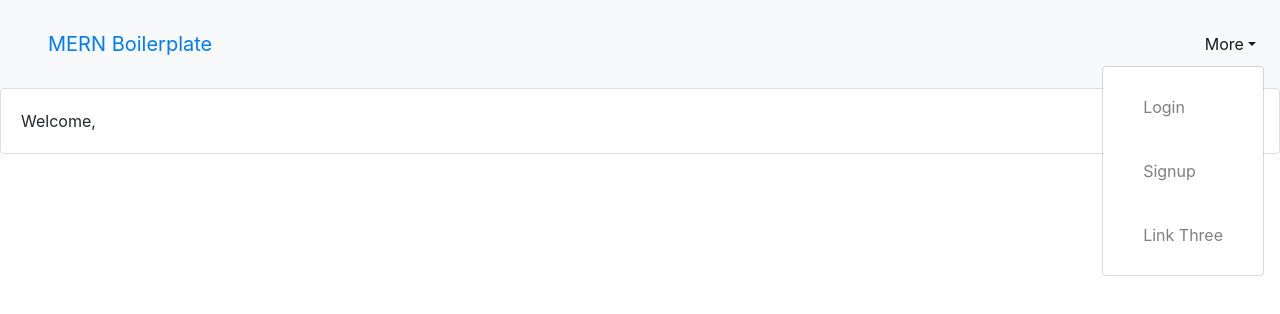
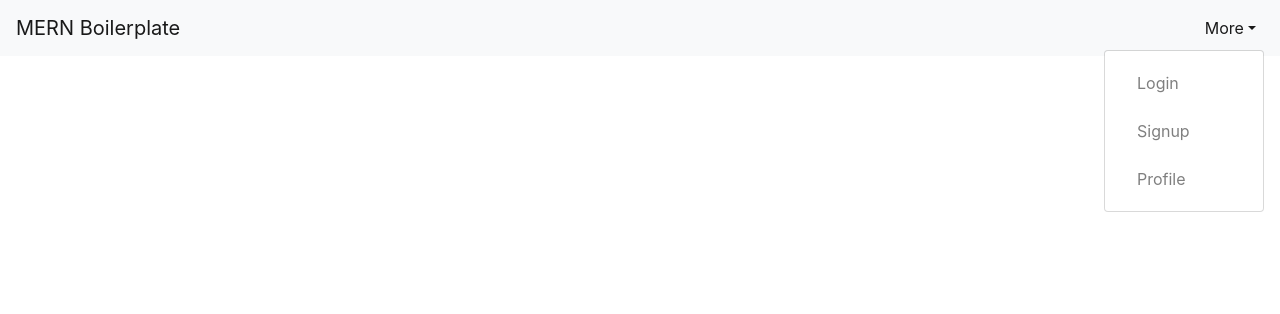
Before and after one commit to medricr/MERN-Boilerplate, a React (Create React App) app in the folder client/: page /profile in a window 1280 px wide. Both pictures are taken after a click on the link "More". Shown: the top 314 px of the page. Built offline with nearby package versions, Linux system fonts and the light colour scheme.

Commit message:
fixed errors in link nesting in Navbar.js

```diff
--- a/client/src/App.js
+++ b/client/src/App.js
@@ -62,6 +62,7 @@ class App extends React.Component {
 		}).then((result)=> {
 			console.log(result)
 			console.log("leaving login");
+			console.log(result.data);
 			this.setState({isLoggedIn: true, currentUser: result.data})
 		})
 	}
@@ -74,13 +75,13 @@ class App extends React.Component {
 		})
 	}
 
-	getAllUsers = () => {
-		API.getAllUsers()
-			.then((result => {
-				console.log(result.data);
-				this.setState({allUsers: result.data})
-			}))
-	}
+	// getAllUsers = () => {
+	// 	API.getAllUsers()
+	// 		.then((result => {
+	// 			console.log(result.data);
+	// 			this.setState({allUsers: result.data})
+	// 		}))
+	// }
 
 
 	render() {
@@ -108,7 +109,7 @@ class App extends React.Component {
 							registerUser={this.registerUser}
 						/>}
 					/>
-					<Route exact path='/profile' render={(props) => <UserProfile handleInputChange={this.handleInputChange}  />} />
+					<Route exact path='/profile' render={(props) => <UserProfile handleInputChange={this.handleInputChange}  currentUser={this.state.currentUser} noteList={this.state.currentUser.notes}/>} />
 				</Switch>
 			</Router>
 		)
--- a/client/src/components/NavBar/index.js
+++ b/client/src/components/NavBar/index.js
@@ -1,13 +1,9 @@
 import React from 'react';
-import { Navbar, Nav, NavItem, NavLink, NavbarBrand, Collapse, NavbarToggler, UncontrolledDropdown, DropdownToggle, DropdownMenu, DropdownItem } from 'reactstrap';
+import { Navbar, Nav, NavLink, NavbarBrand, Collapse, NavbarToggler, UncontrolledDropdown, DropdownToggle, DropdownMenu, DropdownItem } from 'reactstrap';
 import { Link } from 'react-router-dom';
 
 
 class NavBar extends React.Component {
-
-	constructor(props){
-		super(props);
-	}
 
 	state = {
 		isOpen: false
@@ -22,24 +18,14 @@ class NavBar extends React.Component {
 			<div>
 				<Navbar color="light" light expand="md" className="navbar-static-top">
 					{!this.props.userStatus ?
-						// <NavbarBrand className="nav-link" href="/">MERN Boilerplate</NavbarBrand>
-						<NavbarBrand>
-							<NavLink>
-								<Link className="nav-link" to='/'>
-									MERN Boilerplate
-								</Link>
-							</NavLink>
+						<NavbarBrand tag={Link} to='/'>
+							MERN Boilerplate
 						</NavbarBrand>
 
 						:
 
-						// <NavbarBrand className="nav-link" href='/'>MERN Boilerplate || Welcome: {this.props.currentUser.username} </NavbarBrand>
-						<NavbarBrand>
-							<NavLink>
-								<Link className='nav-link' to='/'>
-									MERN Boilerplate || Welcome: {this.props.currentUser.username}
-								</Link>
-							</NavLink>
+						<NavbarBrand tag={Link} to='/'>
+							MERN Boilerplate || Welcome: {this.props.currentUser.username}
 						</NavbarBrand>
 					}
 					<NavbarToggler onClick={this.toggle} />
@@ -51,26 +37,18 @@ class NavBar extends React.Component {
 							</DropdownToggle>
 								<DropdownMenu right>
 									<DropdownItem>
-										<NavLink>
-											<Link className="nav-link" to='/login'>Login</Link>
-										</NavLink>
+										<Link className="nav-link" to='/login'>Login</Link>
 									</DropdownItem>
 									<DropdownItem>
-										<NavLink>
-											<Link className="nav-link" to='/register'>Signup</Link>
-										</NavLink>
+										<Link className="nav-link" to='/register'>Signup</Link>
 									</DropdownItem>
 									<DropdownItem>
-										<NavLink>
-											<Link className='nav-link' to='/history'>Link Three</Link>
-										</NavLink>
+										<Link className='nav-link' to='/profile'>Profile</Link>
 									</DropdownItem>
 								</DropdownMenu>
 							</UncontrolledDropdown>
 						</Nav>
 					</Collapse>
-
-
 				</Navbar>
 			</div>
 		)
--- a/client/src/components/Splashpage/index.js
+++ b/client/src/components/Splashpage/index.js
@@ -1,6 +1,6 @@
 import React from 'react';
 import "bootstrap/dist/css/bootstrap.min.css";
-import {Jumbotron, Card, CardBody, CardText, CardHeader, CardFooter} from 'reactstrap';
+import {Jumbotron, Card, CardBody, CardText, CardHeader} from 'reactstrap';
 
 class Splashpage extends React.Component {
 
--- a/client/src/components/UserLogin/index.js
+++ b/client/src/components/UserLogin/index.js
@@ -1,13 +1,10 @@
 import React from 'react';
 import "bootstrap/dist/css/bootstrap.min.css";
-import {Form, FormGroup, FormText, Label, Input, Button, Container } from 'reactstrap'
+import {Form, FormGroup, Label, Input, Button, Container } from 'reactstrap'
 import {Redirect} from 'react-router-dom';
 
 class UserLogin extends React.Component {
 
-	constructor(props){
-		super(props);
-	}
 
 	render() {
 		return (
--- a/client/src/components/UserProfile/index.js
+++ b/client/src/components/UserProfile/index.js
@@ -1,22 +1,22 @@
 import React from 'react';
 import "bootstrap/dist/css/bootstrap.min.css";
-import {Card, CardBody, CardText, CardHeader, CardFooter, } from 'reactstrap';
+import { ListGroup, Container} from 'reactstrap';
+import API from '../../utils/API';
 
 class UserProfile extends React.Component {
 
-	constructor(props){
-		super(props)
-	}
+	// constructor(props){
+	// 	super(props)
+	// 	this.user = props.currentUser
+	// }
+
+
 
 	render() {
 		return(
-			<div>
-				<Card>
-					<CardBody>
-						<CardText>Welcome, {this.props.currentUser} </CardText>
-					</CardBody>
-				</Card>
-			</div>
+			<Container>
+
+			</Container>
 		)
 	}
 
```
